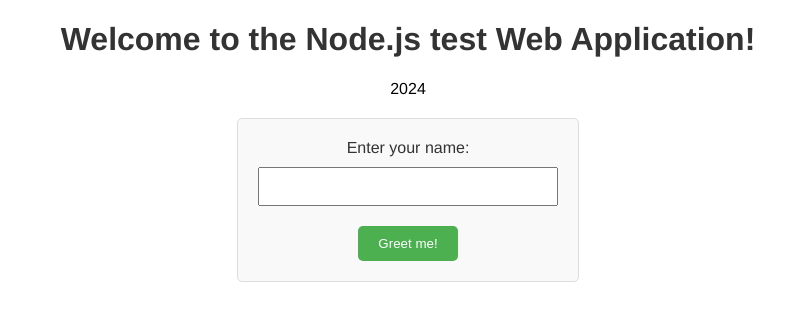
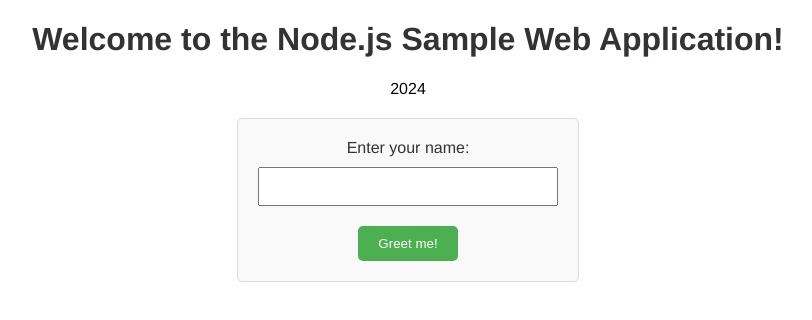
Before and after one commit to Amogh-98/WebApp, a plain HTML site: page index.html in a window 1280 px wide. Shown: the whole page, without its empty margins (232-1044 px from the left). Drawn offline with Linux system fonts and the light colour scheme.

Commit message:
index.html

```diff
--- a/index.html
+++ b/index.html
@@ -56,7 +56,7 @@
     </title>
 </head>
 <body>
-    <h1>Welcome to the Node.js test Web Application!</h1>
+    <h1>Welcome to the Node.js Sample Web Application!</h1>
     <p>2024</p>
     <form action="/greet" method="post">
         <label for="name">Enter your name:</label>
```
